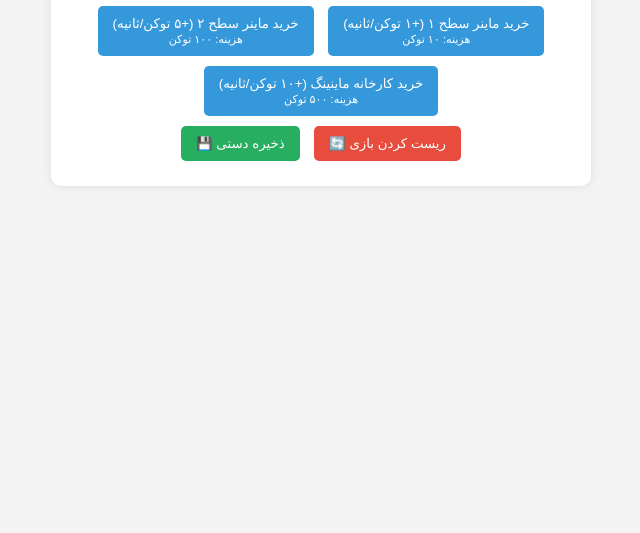
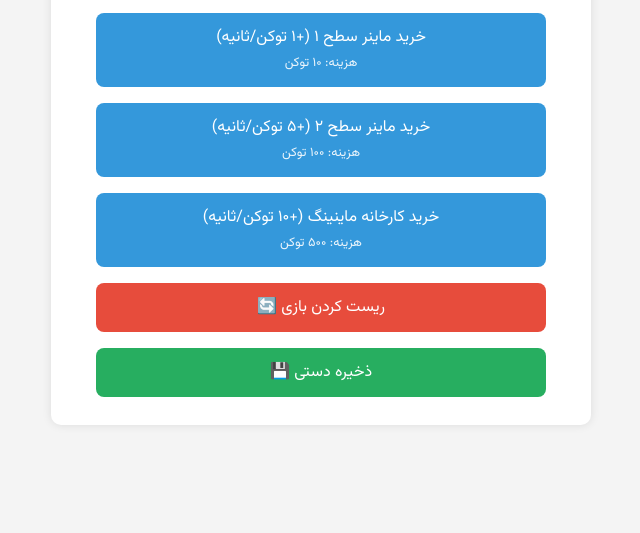
Before and after one commit to jahan2001/token-simulator, a plain HTML site: page index.html in a window 1280 px wide. Shown: the part 267-800 px from the top of the page, without its empty margins (319-959 px from the left). Drawn offline with Linux system fonts and the light colour scheme.

Commit message:
Update style.css

```diff
--- a/style.css
+++ b/style.css
@@ -1,8 +1,9 @@
 body {
-    font-family: sans-serif;
+    font-family: 'Vazirmatn', sans-serif;
     text-align: center;
     background: #f4f4f4;
     padding: 20px;
+    line-height: 1.6;
 }
 .container {
     max-width: 500px;
@@ -16,16 +17,20 @@ body {
     font-size: 2.5em;
     margin: 20px 0;
     color: #2c3e50;
+    font-weight: bold;
 }
 .upgrade {
+    font-family: 'Vazirmatn', sans-serif;
     background: #3498db;
     color: white;
     border: none;
-    padding: 10px 15px;
-    margin: 5px;
-    border-radius: 5px;
+    padding: 12px 18px;
+    margin: 8px;
+    border-radius: 8px;
     cursor: pointer;
     transition: background 0.3s;
+    width: 90%;
+    font-size: 1em;
 }
 .upgrade:hover {
     background: #2980b9;
@@ -34,3 +39,7 @@ body {
     background: #95a5a6;
     cursor: not-allowed;
 }
+small {
+    font-size: 0.8em;
+    opacity: 0.9;
+}
```
